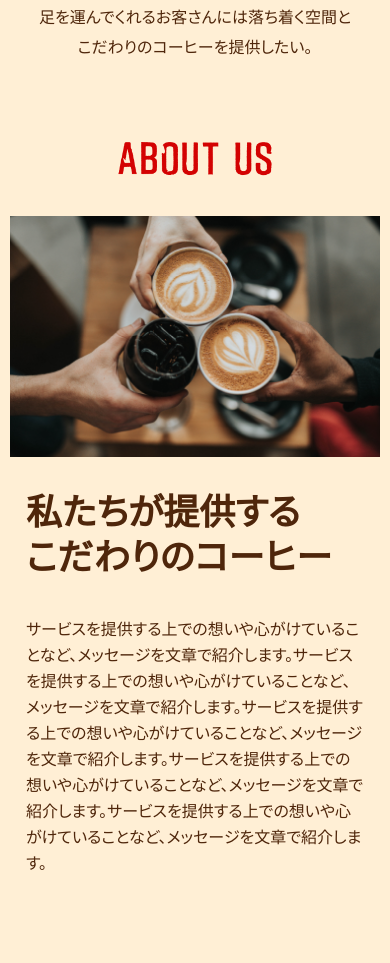
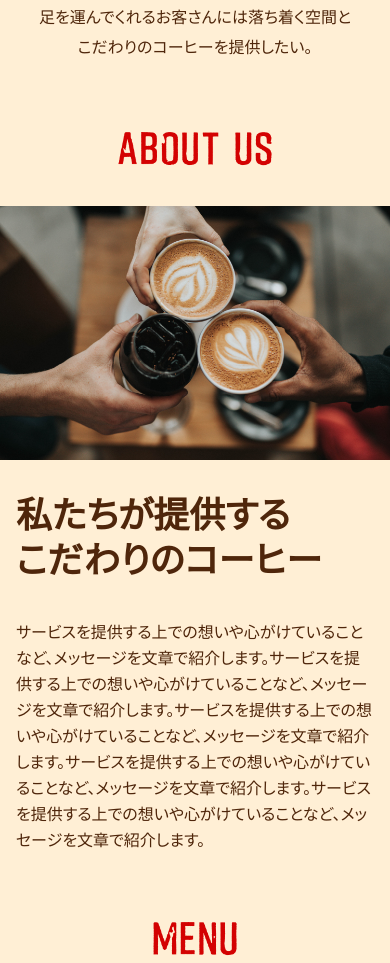
Before and after one commit to ogasawarasayuri/desing_cafe, a plain HTML site: page designcafe/index.html in a window 390 px wide. Shown: the part 920-1883 px from the top of the page. Drawn offline with nearby package versions, Linux system fonts and the light colour scheme.

Commit message:
designcafe-work5修正4

```diff
--- a/designcafe/css/style.css
+++ b/designcafe/css/style.css
@@ -350,6 +350,7 @@ iframe{
  #Aboutus,
  .aboutus-sp{
     display: block;
+    padding: 0;
 }
 
 .aboutus__text-area,
--- a/designcafe/index.html
+++ b/designcafe/index.html
@@ -34,7 +34,7 @@
         </div>
         <nav class="header__nav-sp">
             <ul>
-                <li><a href="#Aboutus">ABOUT US</a></li>
+                <li><a href="#AboutUs">ABOUT US</a></li>
                 <li><a href="#Menu">MENU</a></li>
                 <li><a href="#Gallery">GALLERY</a></li>
                 <li><a href="#Event">EVENT</a></li>
@@ -84,7 +84,7 @@
     </main>
     <!-- sp用 -->
     <div class="aboutus-sp">
-        <section id="Aboutus">
+        <section id="AboutUs">
             <div class="aboutus__text-area">
                 <h3 class="heading__h3">
                     <img src="./images/about_us@2x.png" alt="ABOUT_US">
```
